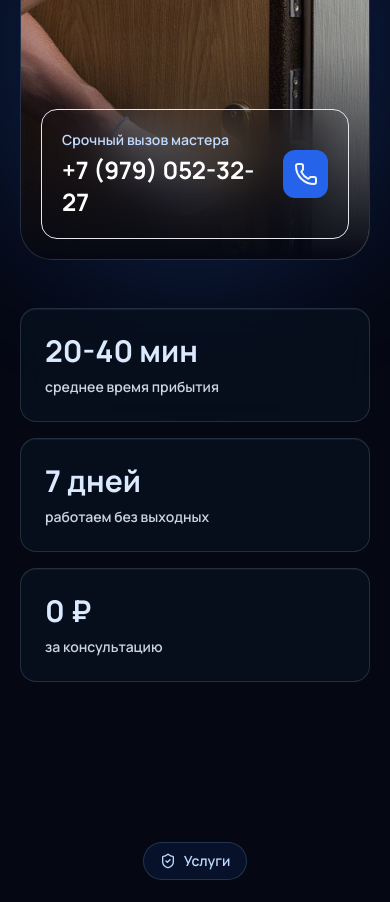
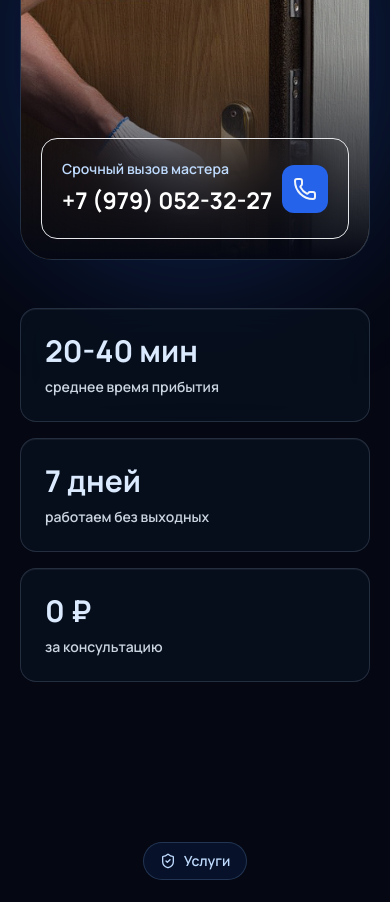
Before and after one commit to nikweb3nity-svg/landing_key_sevast, a Next.js app: page / in a window 390 px wide. Shown: the part 1140-2042 px from the top of the page. Built offline with nearby package versions, Linux system fonts and the light colour scheme.

Commit message:
Prevent hero call phone wrapping

```diff
--- a/app/page.tsx
+++ b/app/page.tsx
@@ -313,9 +313,11 @@ export default function Home() {
                 className="group absolute bottom-5 left-5 right-5 rounded-2xl border border-white/12 bg-graphite-950/72 p-5 backdrop-blur-xl transition hover:border-civic-200/45 hover:bg-civic-950/82 focus:outline-none focus:ring-2 focus:ring-civic-300"
               >
                 <div className="flex items-center justify-between gap-4">
-                  <div>
+                  <div className="min-w-0">
                     <p className="text-sm font-semibold text-civic-200">Срочный вызов мастера</p>
-                    <p className="mt-1 text-2xl font-bold text-white">{landingContent.phone}</p>
+                    <p className="mt-1 whitespace-nowrap text-[clamp(1.18rem,5.9vw,1.5rem)] font-bold text-white">
+                      {landingContent.phone}
+                    </p>
                   </div>
                   <div className="grid h-12 w-12 place-items-center rounded-xl bg-civic-500 transition group-hover:bg-civic-400">
                     <Phone className="h-6 w-6" />
```
